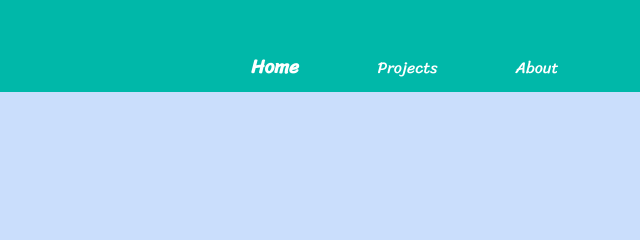
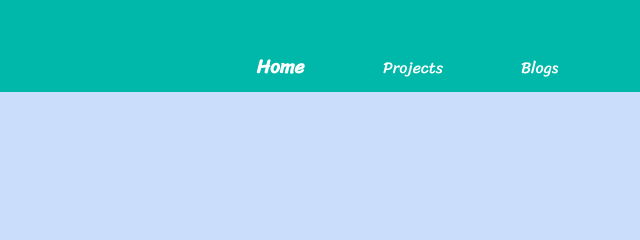
Before and after one commit to yash9263/portfolio, a plain HTML site: page index.html in a window 1280 px wide. Shown: the top 240 px of the page, 640-1280 px from the left. Drawn offline with Linux system fonts and the light colour scheme.

Commit message:
removed about

```diff
--- a/index.html
+++ b/index.html
@@ -13,7 +13,7 @@
         <ul class="nav-list">
             <li class="nav-item nav-item-active"><a href="./index.html"> Home </a></li>
             <li class="nav-item"><a href="./projects.html"> Projects </a></li>
-            <li class="nav-item"><a href="./blogs.html"> About </a></li>
+            <li class="nav-item"><a href="./blogs.html"> Blogs </a></li>
         </ul>
     </nav>
     <header class="intro">
```
